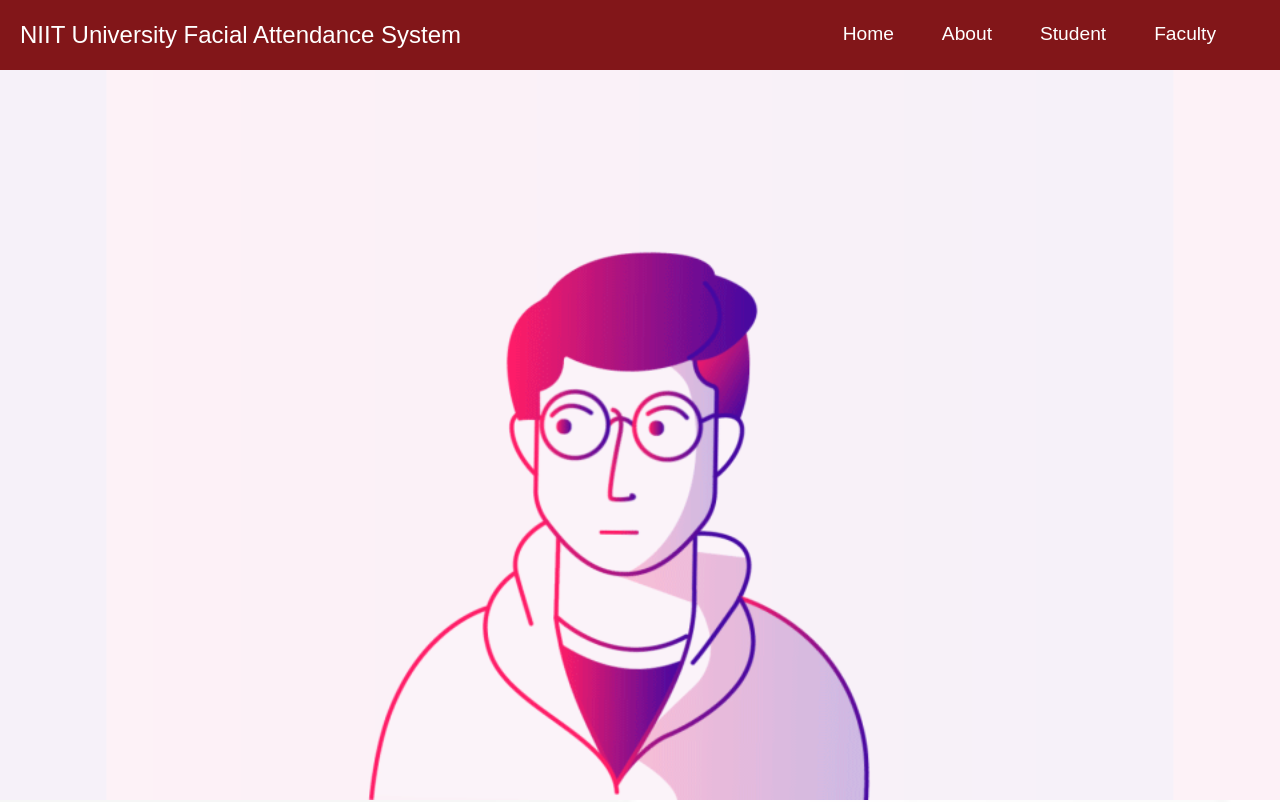
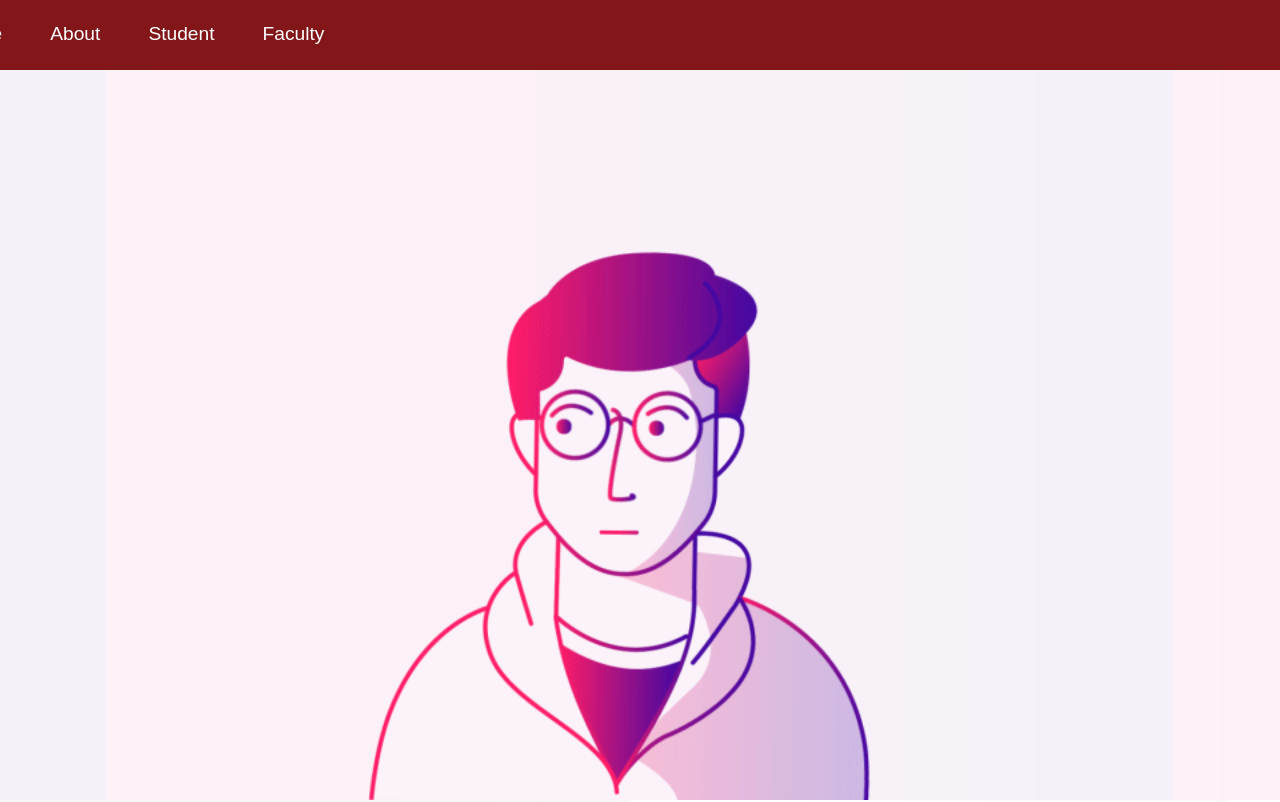
Before and after one commit to adityamorex/capstone-project, a React (Create React App) app in the folder client/: page / in a window 1280 px wide. Shown: the top 802 px of the page. Built offline with nearby package versions, Linux system fonts and the light colour scheme.

Commit message:
width change

```diff
--- a/client/src/App.css
+++ b/client/src/App.css
@@ -30,7 +30,7 @@ html {
   align-items: center;
   width: 100%;
   height: 70px;
-  max-width: 1500px;
+  max-width: 150px;
 }
 
 .nav-logo {
```
